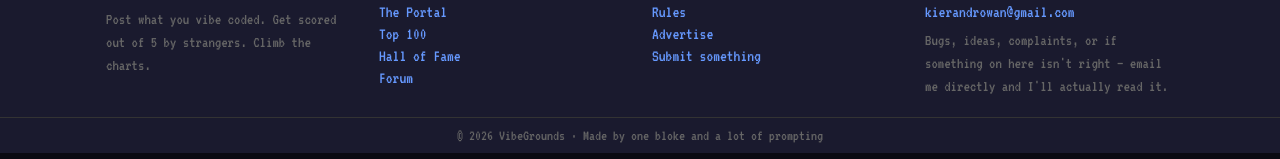
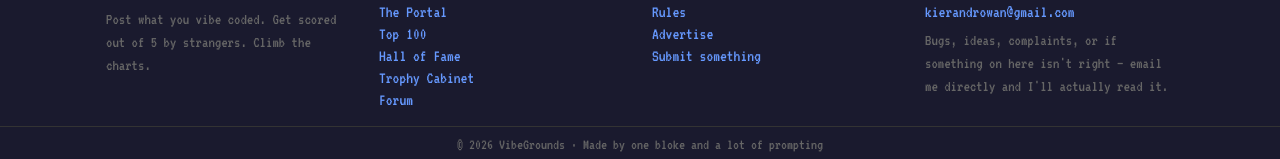
Before and after one commit to krowan444/Vibegrounds, a React (Vite) app: page / in a window 1280 px wide. Shown: the part 1696-1855 px from the top of the page. Built offline with nearby package versions, Linux system fonts and the light colour scheme; no server answers; the database is empty.

Commit message:
Link the cabinet from the footer

```diff
--- a/src/components/SiteFooter.jsx
+++ b/src/components/SiteFooter.jsx
@@ -26,6 +26,7 @@
           <Link to="/portal">The Portal</Link>
           <Link to="/charts">Top 100</Link>
           <Link to="/hall-of-fame">Hall of Fame</Link>
+            <Link to="/badges">Trophy Cabinet</Link>
           <Link to="/forum">Forum</Link>
         </div>
 
```
